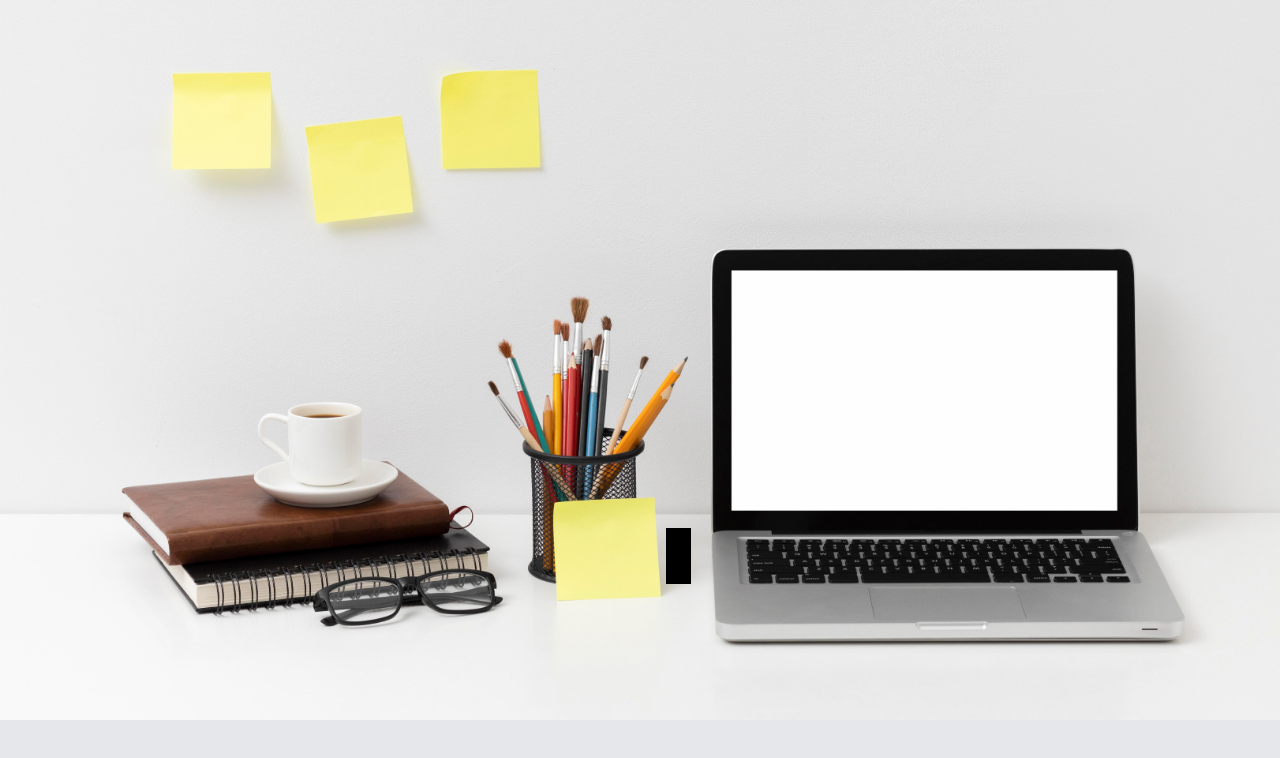
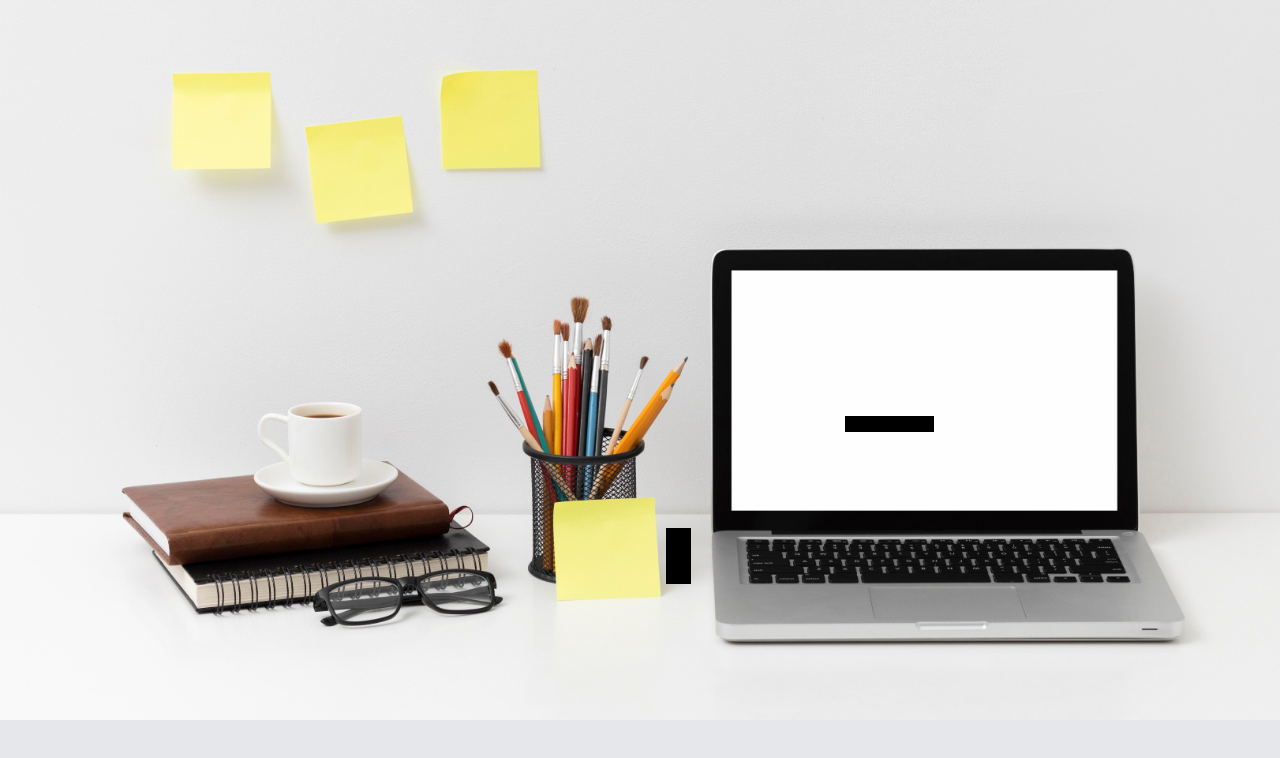
Before and after one commit to irvinhalen/irvinhalen.github.io, a Next.js app: page / in a window 1280 px wide. Shown: the top 758 px of the page. Built offline with nearby package versions, Linux system fonts and the light colour scheme.

Commit message:
Experimentation

```diff
--- a/app/page.tsx
+++ b/app/page.tsx
@@ -18,6 +18,11 @@ export default function Home() {
             rel="noopener noreferrer"
             className="absolute left-[52%] right-[46%] top-[66%] bottom-[27%] bg-black"
           />
+          <Link
+            href="#"
+            rel="noopener noreferrer"
+            className="absolute left-[66%] right-[27%] top-[52%] bottom-[46%] bg-black"
+          />
       </div>
     </main>
   );
```
